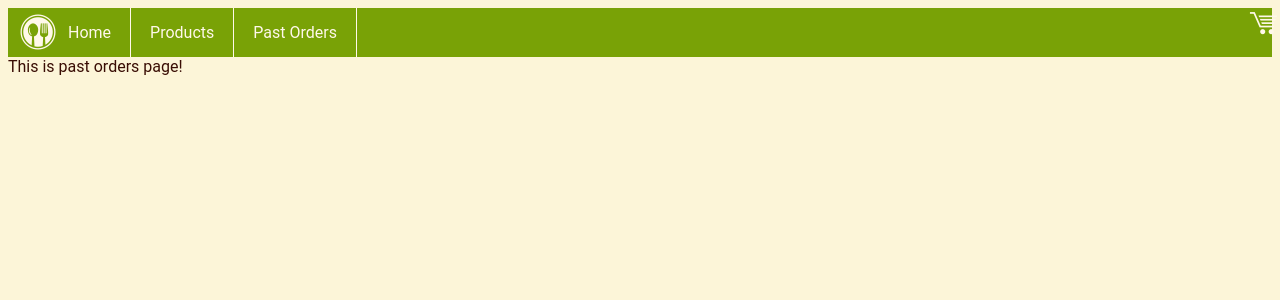
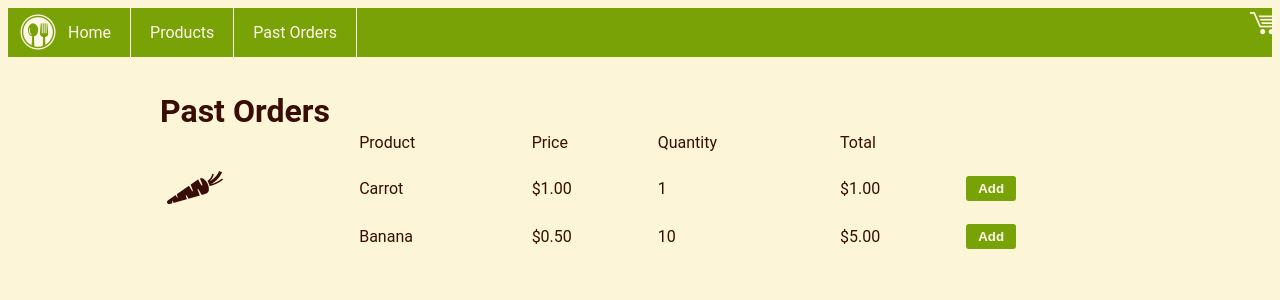
Before and after one commit to paullaster/product-cart, a Vue app: page /past-orders in a window 1280 px wide. Shown: the top 300 px of the page. Built offline with nearby package versions, Linux system fonts and the light colour scheme.

Commit message:
add files changes

```diff
--- a/src/views/PastOrdersPage.vue
+++ b/src/views/PastOrdersPage.vue
@@ -1,5 +1,36 @@
 <template>
-    <div>
-        This is past orders page!
-    </div>
+    <main class="wrapper">
+        <h1>Past Orders</h1>
+
+        <table class="product-table">
+          <thead>
+            <tr>
+              <td><span class="sr-only">Product Image</span></td>
+              <td>Product</td>
+              <td>Price</td>
+              <td>Quantity</td>
+              <td>Total</td>
+              <td><span class="sr-only">Actions</span></td>
+            </tr>
+          </thead>
+          <tbody>
+            <tr>
+              <td><i class="icofont-carrot icofont-4x" /></td>
+              <td>Carrot</td>
+              <td>$1.00</td>
+              <td>1</td>
+              <td>$1.00</td>
+              <td><button class="btn btn-dark">Add</button></td>
+            </tr>
+            <tr>
+              <td><i class="icofont-banana icofont-4x" /></td>
+              <td>Banana</td>
+              <td>$0.50</td>
+              <td>10</td>
+              <td>$5.00</td>
+              <td><button class="btn btn-dark">Add</button></td>
+            </tr>
+          </tbody>
+        </table>
+      </main>
 </template>
```
